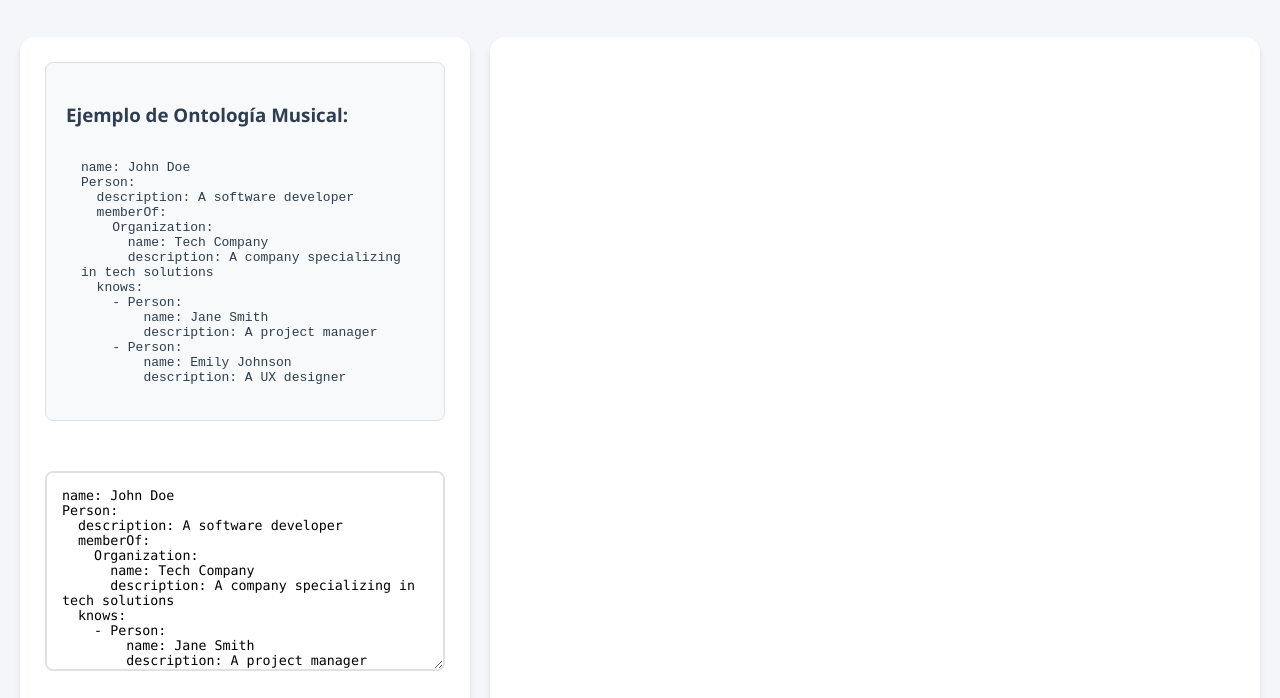
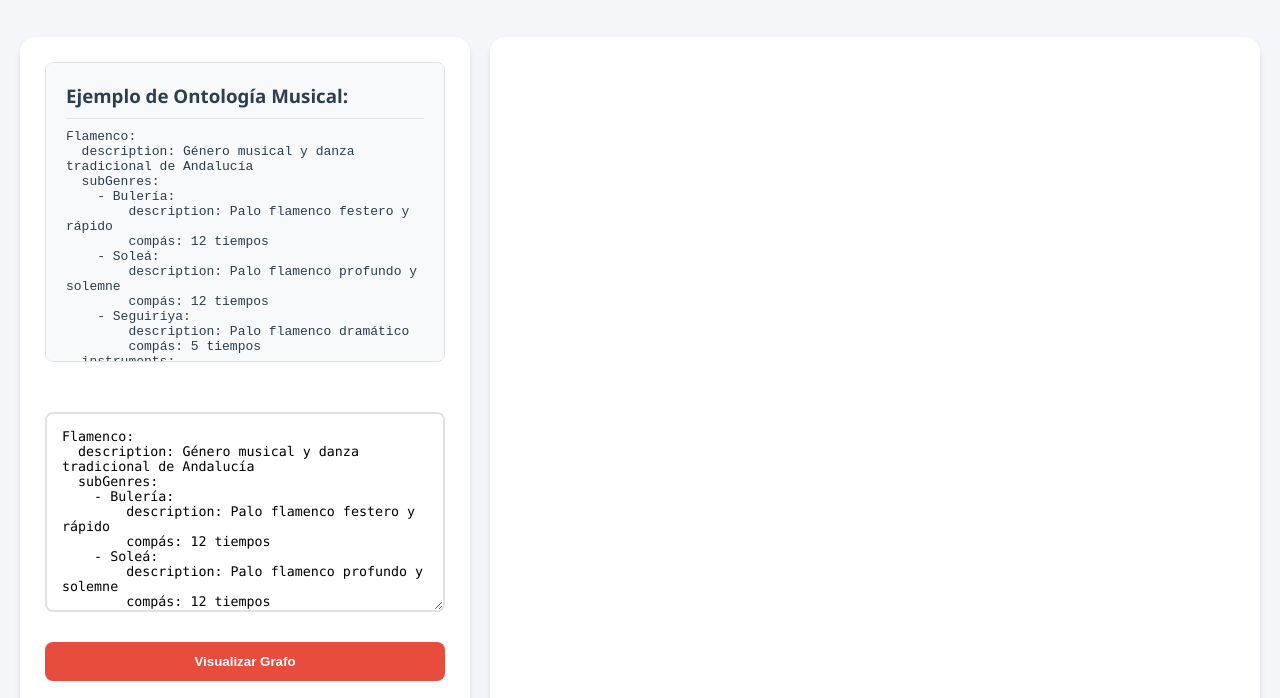
Before and after one commit to iccmu/ontoLeximus, a plain HTML site: page index.html in a window 1280 px wide. Shown: the part 96-794 px from the top of the page. Drawn offline with nearby package versions, Linux system fonts and the light colour scheme.

Commit message:
Update index.html

```diff
--- a/index.html
+++ b/index.html
@@ -121,6 +121,25 @@
             border-radius: 8px;
             padding: 20px;
             border: 1px solid #e1e1e1;
+            max-height: 300px;
+            overflow-y: auto;
+        }
+
+        .example pre {
+            margin: 0;
+            padding: 0;
+            background: none;
+        }
+
+        .example h3 {
+            position: sticky;
+            top: 0;
+            background-color: #f8f9fa;
+            margin-top: 0;
+            padding: 0 0 10px 0;
+            margin-bottom: 10px;
+            border-bottom: 1px solid #e1e1e1;
+            z-index: 1;
         }
 
         #mynetwork {
@@ -221,20 +240,74 @@
             <div class="content-wrapper">
                 <div class="example">
                     <h3>Ejemplo de Ontología Musical:</h3>
-                    <pre id="exampleYaml">name: John Doe
-Person:
-  description: A software developer
-  memberOf:
-    Organization:
-      name: Tech Company
-      description: A company specializing in tech solutions
-  knows:
-    - Person:
-        name: Jane Smith
-        description: A project manager
-    - Person:
-        name: Emily Johnson
-        description: A UX designer</pre>
+                    <pre id="exampleYaml">Flamenco:
+  description: Género musical y danza tradicional de Andalucía
+  subGenres:
+    - Bulería:
+        description: Palo flamenco festero y rápido
+        compás: 12 tiempos
+    - Soleá:
+        description: Palo flamenco profundo y solemne
+        compás: 12 tiempos
+    - Seguiriya:
+        description: Palo flamenco dramático
+        compás: 5 tiempos
+  instruments:
+    - Instrument:
+        name: Guitarra Flamenca
+        type: Cordófono
+        description: Instrumento principal del flamenco
+    - Instrument:
+        name: Cajón Flamenco
+        type: Percusión
+        description: Instrumento de percusión básico
+  artists:
+    - Artist:
+        name: Paco de Lucía
+        birthYear: 1947
+        deathYear: 2014
+        role: Guitarrista
+        famousWorks:
+          - MusicalWork:
+              name: Entre Dos Aguas
+              year: 1973
+              style: Rumba Flamenca
+          - MusicalWork:
+              name: Almoraima
+              year: 1976
+              style: Bulería
+    - Artist:
+        name: Camarón de la Isla
+        birthYear: 1950
+        deathYear: 1992
+        role: Cantaor
+        collaborations:
+          - Artist:
+              name: Paco de Lucía
+              relationship: Dúo musical
+        famousWorks:
+          - MusicalWork:
+              name: La Leyenda del Tiempo
+              year: 1979
+              style: Flamenco Fusión
+  musicalElements:
+    - Element:
+        name: Compás
+        description: Estructura rítmica fundamental
+    - Element:
+        name: Falseta
+        description: Interludio instrumental de guitarra
+    - Element:
+        name: Palmas
+        description: Acompañamiento rítmico con las manos
+  venues:
+    - Venue:
+        name: Tablao Flamenco
+        description: Lugar tradicional de espectáculos flamencos
+        elements:
+          - escenario
+          - cuadro flamenco
+          - público</pre>
                 </div>
 
                 <textarea id="yamlInput" placeholder="Escribe tu ontología usando YAML..."></textarea>
```
